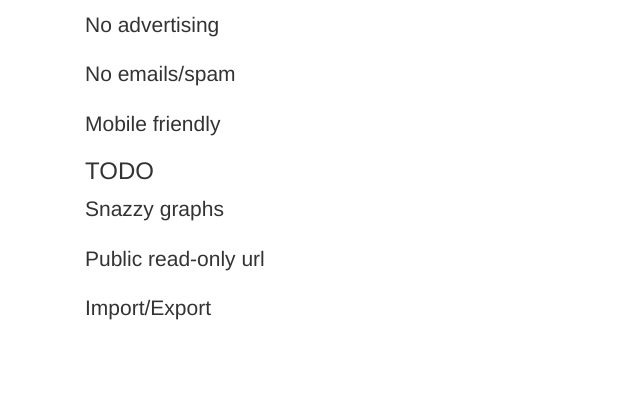
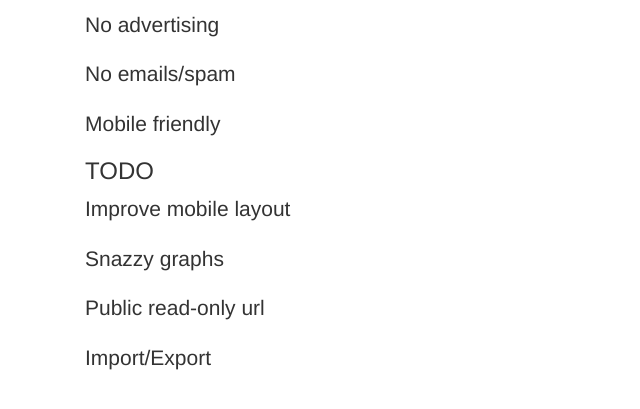
Before and after one commit to bq1990/private-scale, a Flask app: page / in a window 1280 px wide. Shown: the part 266-675 px from the top of the page, without its empty margins (0-640 px from the left). Run offline with Flask 2, Linux system fonts and the light colour scheme; parts of the project's set-up code (start-up, migrations or seed data) failed here and were passed over; some libraries are stand-ins or nearby versions.

Commit message:
update README

```diff
--- a/weigh_in/templates/home.html
+++ b/weigh_in/templates/home.html
@@ -10,6 +10,7 @@
 <p class="lead">No emails/spam</p>
 <p class="lead">Mobile friendly</p>
 <h3>TODO</h3>
+  <p class="lead">Improve mobile layout</li>
   <p class="lead">Snazzy graphs</li>
   <p class="lead">Public read-only url  </li>
   <p class="lead">Import/Export</li>
```
